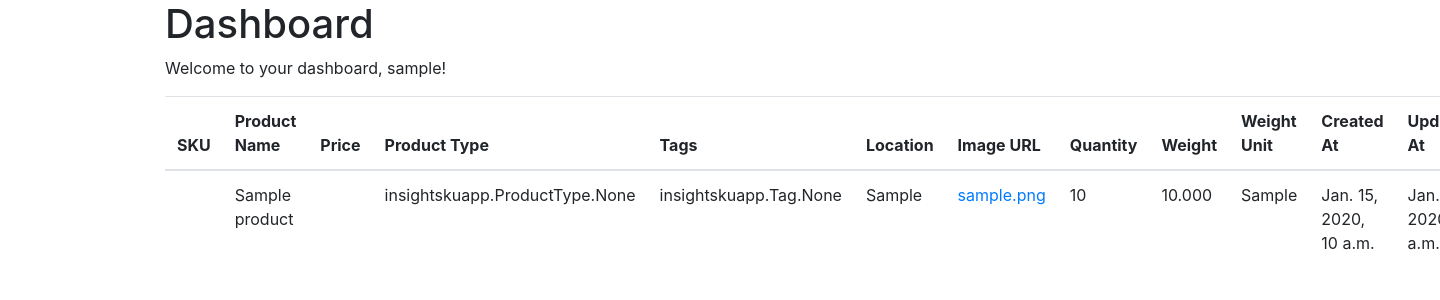
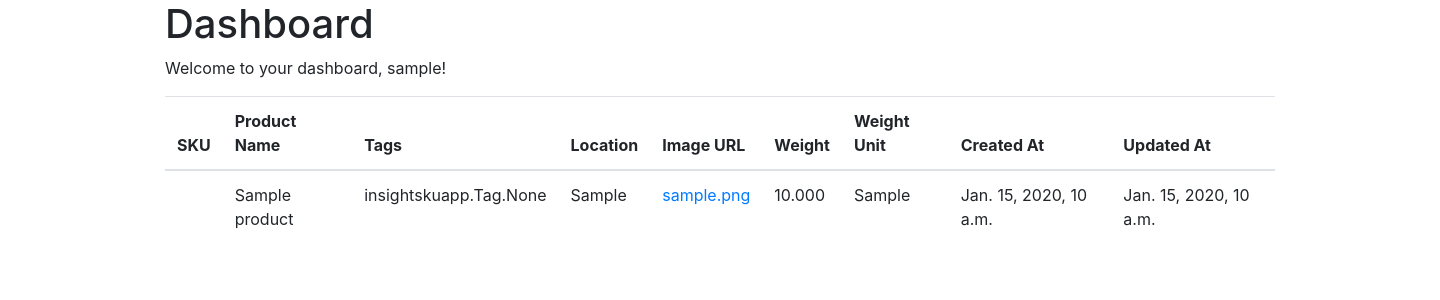
Before and after one commit to bcm082/InsightSKU, a Django app: page /products/ in a window 1440 px wide; the page is wider, and only the part inside the window is pictured. Shown: the part 56-356 px from the top of that part. Run offline with Django 5.2, Linux system fonts and the light colour scheme; a user stored in the database is signed in; tables that the repository leaves empty hold one stand-in row (values such as "Sample post"); some libraries are stand-ins or nearby versions.

Commit message:
Removed product columns

```diff
--- a/InsightSKU/pyvenv.cfg
+++ b/InsightSKU/pyvenv.cfg
@@ -1,3 +1,5 @@
-home = /usr/bin
+home = C:\Users\12489\AppData\Local\Programs\Python\Python312
 include-system-site-packages = false
-version = 3.10.12
+version = 3.12.1
+executable = C:\Users\12489\AppData\Local\Programs\Python\Python312\python.exe
+command = C:\Users\12489\AppData\Local\Programs\Python\Python312\python.exe -m venv C:\Users\12489\Documents\Dev\InsightSKU\InsightSKU
--- a/insightsku/insightskuapp/templates/products.html
+++ b/insightsku/insightskuapp/templates/products.html
@@ -10,12 +10,9 @@
         <tr>
             <th>SKU</th>
             <th>Product Name</th>
-            <th>Price</th>
-            <th>Product Type</th>
             <th>Tags</th>
             <th>Location</th>
             <th>Image URL</th>
-            <th>Quantity</th>
             <th>Weight</th>
             <th>Weight Unit</th>
             <th>Created At</th>
@@ -27,12 +24,9 @@
         <tr>
             <td>{{ product.sKU }}</td>
             <td>{{ product.product_name }}</td>
-            <td>{{ product.price }}</td>
-            <td>{{ product.product_type }}</td>
             <td>{{ product.tags }}</td>
             <td>{{ product.location }}</td>
             <td><a href="{{ product.image_url }}">{{ product.image_url }}</a></td>
-            <td>{{ product.quantity }}</td>
             <td>{{ product.weight }}</td>
             <td>{{ product.weight_unit }}</td>
             <td>{{ product.created_at }}</td>
```
Also changed, not shown: 11 other files.
